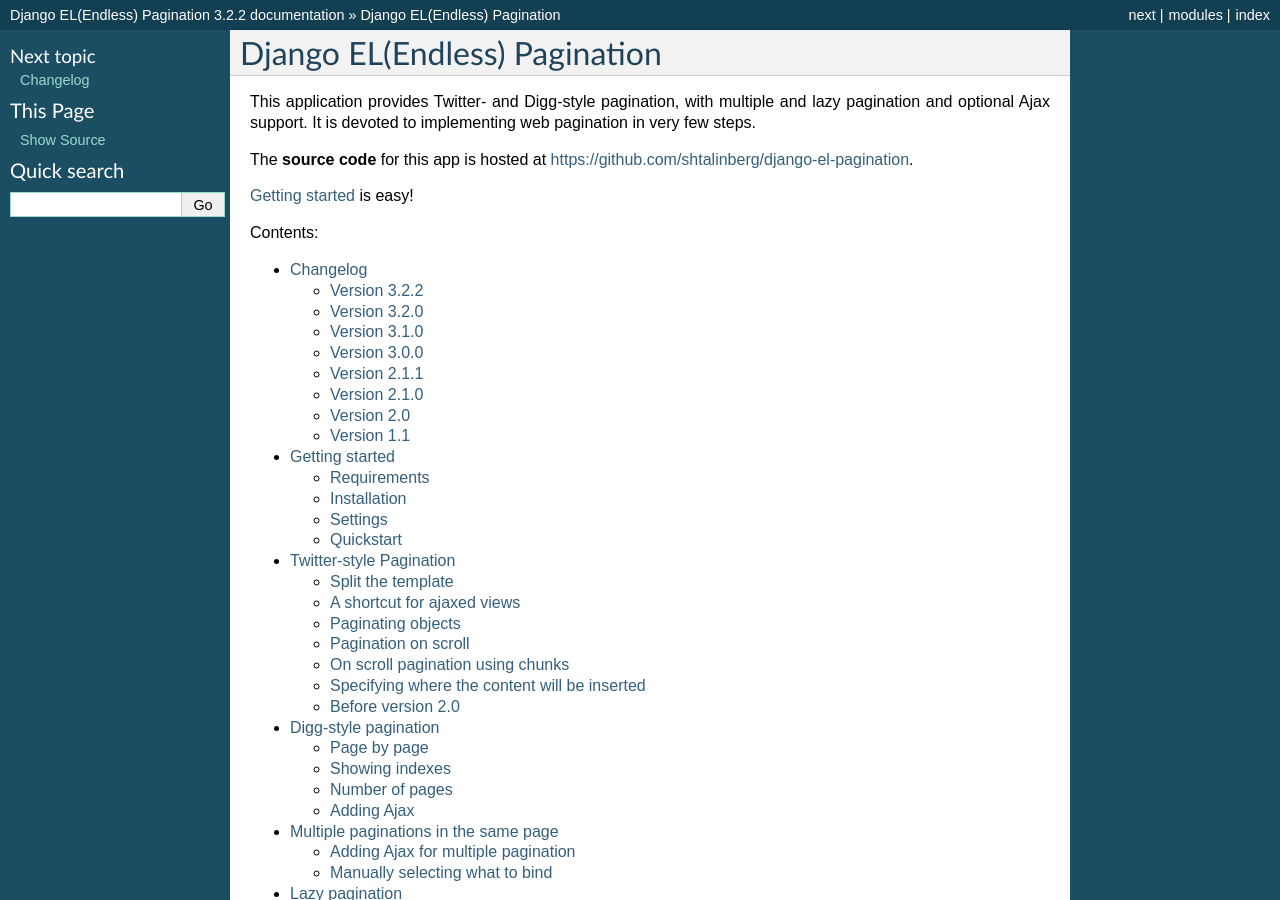
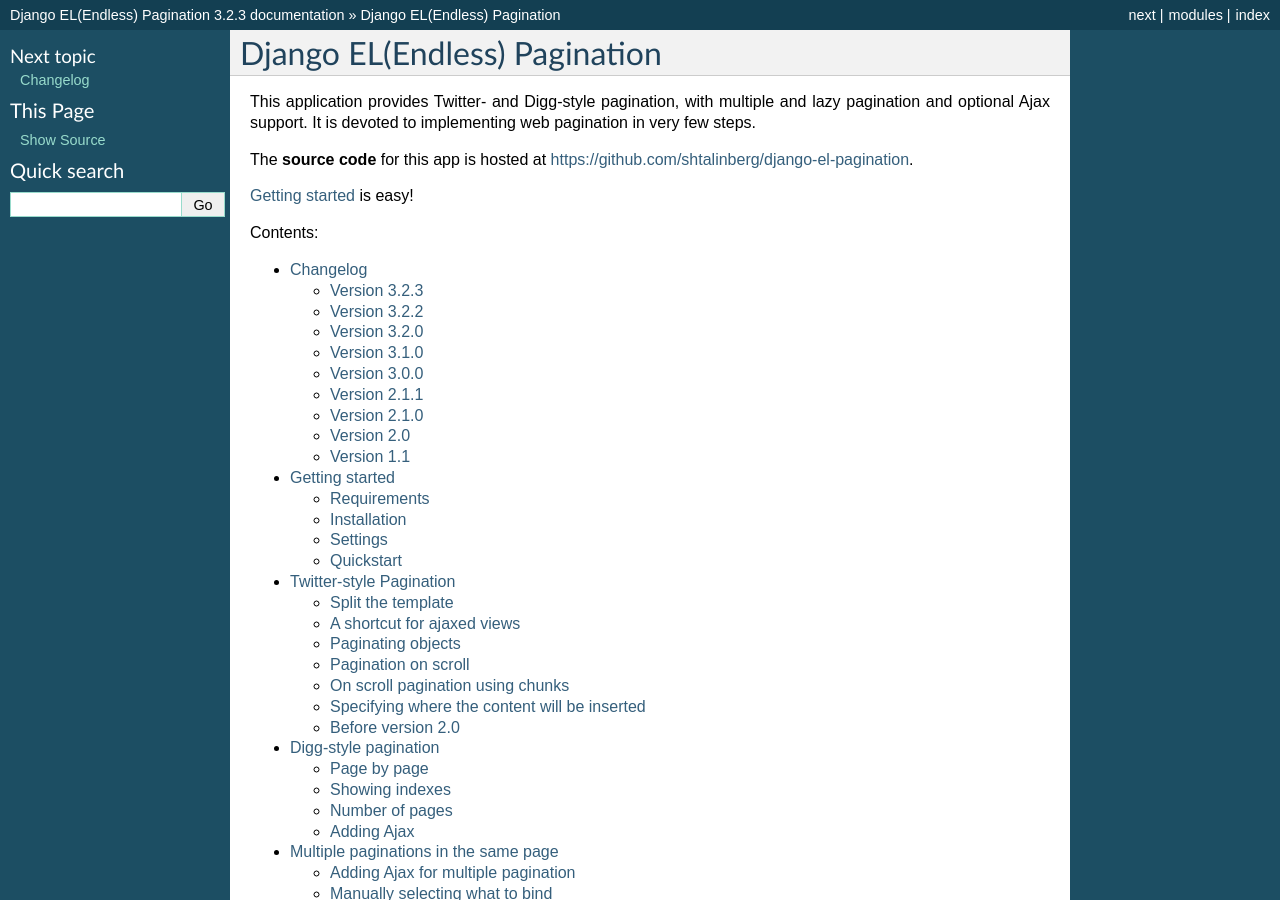
Before and after one commit to shtalinberg/django-el-pagination, a Sphinx documentation site: the page built from doc/index.rst, in a window 1280 px wide and 900 px high. Built offline with Sphinx 7.4.7, drawn with Linux system fonts in a browser that asks for light colours; some of the changed text lies outside the part shown.

Commit message:
change version

```diff
--- a/doc/conf.py
+++ b/doc/conf.py
@@ -6,7 +6,7 @@
 AUTHOR = 'Oleksandr Shtalinberg and Francesco Banconi'
 APP = 'Django EL(Endless) Pagination'
 TITLE = APP + ' Documentation'
-VERSION = '3.2.2'
+VERSION = '3.2.3'
 
 
 # Add any Sphinx extension module names here, as strings. They can be
--- a/el_pagination/__init__.py
+++ b/el_pagination/__init__.py
@@ -5,7 +5,7 @@
 from __future__ import unicode_literals
 
 
-VERSION = (3, 2, 2)
+VERSION = (3, 2, 3)
 
 
 def get_version():
```
Also changed, not shown: doc/changelog.rst (+7 -0 lines), 1 other file.
